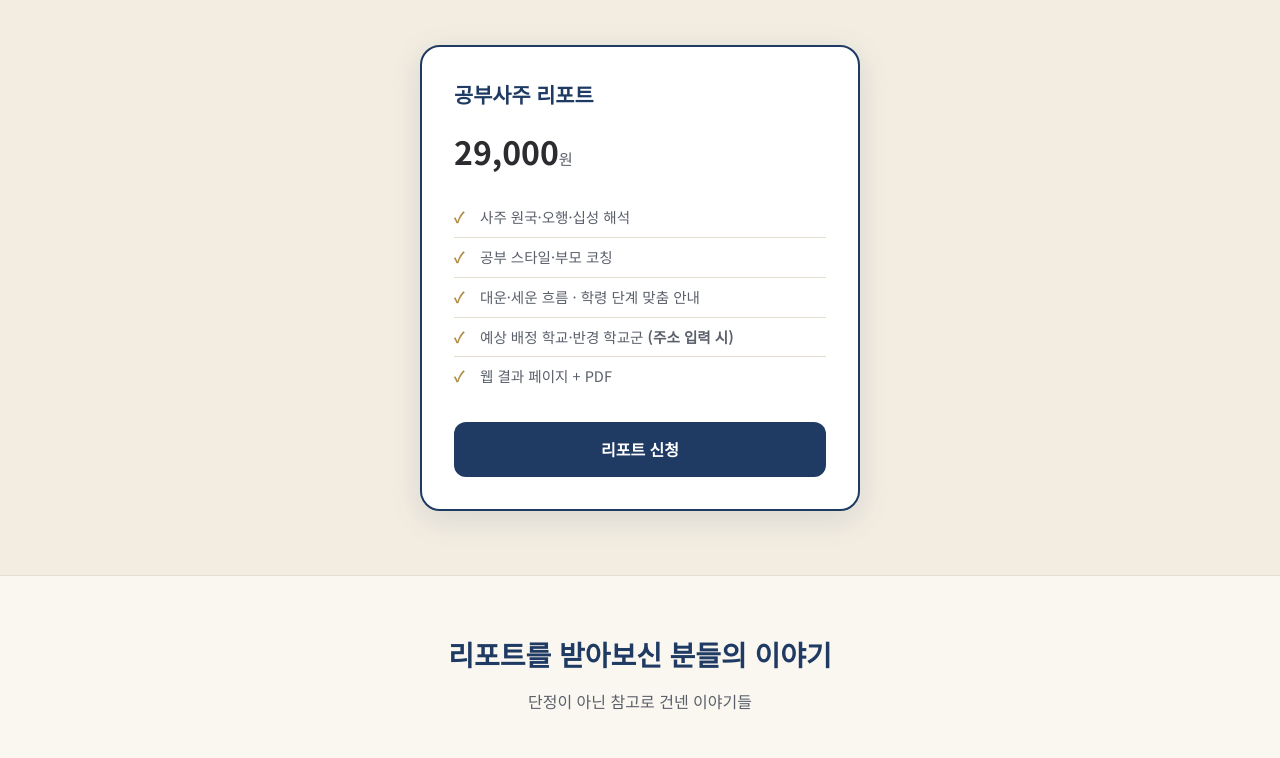
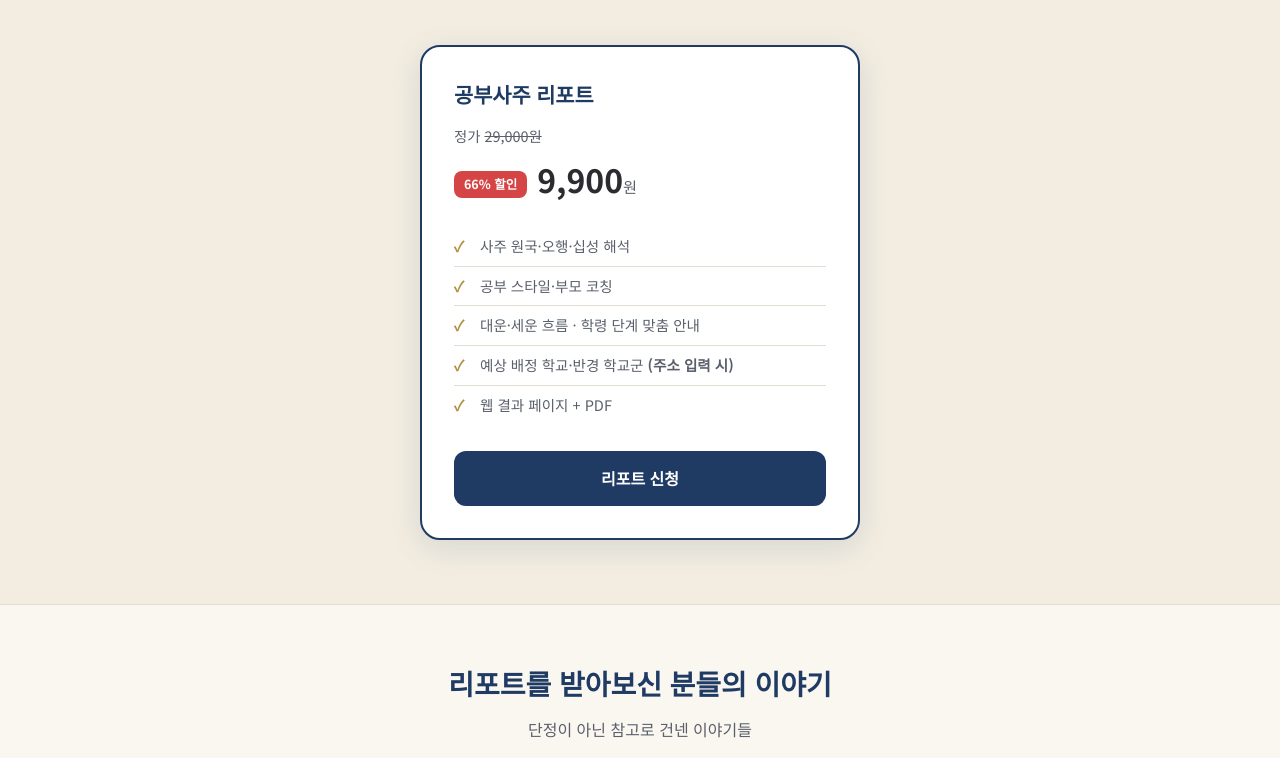
Before and after one commit to ktjune/gongbusaju, a Next.js app: page / in a window 1280 px wide. Shown: the part 3060-3818 px from the top of the page. Built offline with nearby package versions, Linux system fonts and the light colour scheme.

Commit message:
feat(price): 정가 29,000 → 할인가 9,900원 적용 (홈·신청·약관·결제검증)

```diff
--- a/app/(public)/apply/page.tsx
+++ b/app/(public)/apply/page.tsx
@@ -16,8 +16,8 @@ import { useEffect, useRef, useState } from "react";
 import { loadTossPayments, ANONYMOUS } from "@tosspayments/tosspayments-sdk";
 import styles from "./apply.module.css";
 
-const PRICE = "29,000";
-const PRICE_VALUE = 29000;
+const PRICE = "9,900";
+const PRICE_VALUE = 9900;
 const MIN_DATE = "1980-01-01";
 const MAX_DATE = new Date().toISOString().slice(0, 10);
 const TOSS_CLIENT_KEY = process.env.NEXT_PUBLIC_TOSS_CLIENT_KEY ?? "";
--- a/app/(public)/terms/page.tsx
+++ b/app/(public)/terms/page.tsx
@@ -100,7 +100,7 @@ export default function TermsPage() {
             이용계약은 이용자가 약관 및 개인정보 수집·이용에 동의하고 신청을 완료한 때 성립합니다.
           </li>
           <li className={styles.li}>
-            서비스 이용요금은 리포트 1부당 29,000원이며, 결제는 토스페이먼츠를 통한 신용·체크카드 및
+            서비스 이용요금은 리포트 1부당 9,900원(정가 29,000원에서 할인)이며, 결제는 토스페이먼츠를 통한 신용·체크카드 및
             간편결제로 이루어집니다. 결제 금액은 신청 화면에 표시됩니다.
           </li>
         </ul>
--- a/app/home.module.css
+++ b/app/home.module.css
@@ -406,16 +406,35 @@
   font-weight: 700;
   color: var(--navy);
 }
+.tierOriginal {
+  font-size: 0.9rem;
+  color: var(--ink-soft);
+  margin-top: 10px;
+}
+.tierOriginal s {
+  color: var(--ink-soft);
+}
 .tierPrice {
   font-size: 2rem;
   font-weight: 800;
   color: var(--ink);
-  margin: 10px 0 20px;
+  margin: 4px 0 20px;
 }
 .tierPrice span {
   font-size: 0.95rem;
   font-weight: 400;
   color: var(--ink-soft);
+}
+.tierPrice .tierBadge {
+  display: inline-block;
+  background: #d64545;
+  color: #fff;
+  font-size: 0.78rem;
+  font-weight: 700;
+  padding: 3px 10px;
+  border-radius: 8px;
+  margin-right: 10px;
+  vertical-align: middle;
 }
 .tierList {
   list-style: none;
--- a/app/page.tsx
+++ b/app/page.tsx
@@ -181,8 +181,12 @@ export default function Home() {
           <div className={styles.tiers}>
             <div className={`${styles.tier} ${styles.tierFeatured}`}>
               <div className={styles.tierName}>공부사주 리포트</div>
+              <div className={styles.tierOriginal}>
+                정가 <s>29,000원</s>
+              </div>
               <div className={styles.tierPrice}>
-                29,000<span>원</span>
+                <span className={styles.tierBadge}>66% 할인</span>
+                9,900<span>원</span>
               </div>
               <ul className={styles.tierList}>
                 <li>사주 원국·오행·십성 해석</li>
@@ -276,7 +280,7 @@ export default function Home() {
       <section className={styles.ctaBanner}>
         <div className={styles.ctaInner}>
           <h2 className={styles.ctaTitle}>우리 아이의 공부 결,<br />지금 읽어보세요</h2>
-          <p className={styles.ctaSub}>검수를 거친 한 부의 리포트 · 29,000원부터</p>
+          <p className={styles.ctaSub}>검수를 거친 한 부의 리포트 · 지금 9,900원</p>
           <Link href="/apply" className={styles.ctaBtn}>
             리포트 신청하기
           </Link>
--- a/lib/payments/toss.ts
+++ b/lib/payments/toss.ts
@@ -11,8 +11,8 @@
  *   NEXT_PUBLIC_TOSS_CLIENT_KEY — 클라이언트 키 (위젯용, 공개)
  */
 
-/** 리포트 1부 가격 (원). 결제 금액 검증의 단일 기준. */
-export const REPORT_PRICE = 29000;
+/** 리포트 1부 가격 (원). 결제 금액 검증의 단일 기준. (정가 29,000 → 할인가 9,900) */
+export const REPORT_PRICE = 9900;
 
 const CONFIRM_URL = "https://api.tosspayments.com/v1/payments/confirm";
 const cancelUrl = (paymentKey: string) =>
```
